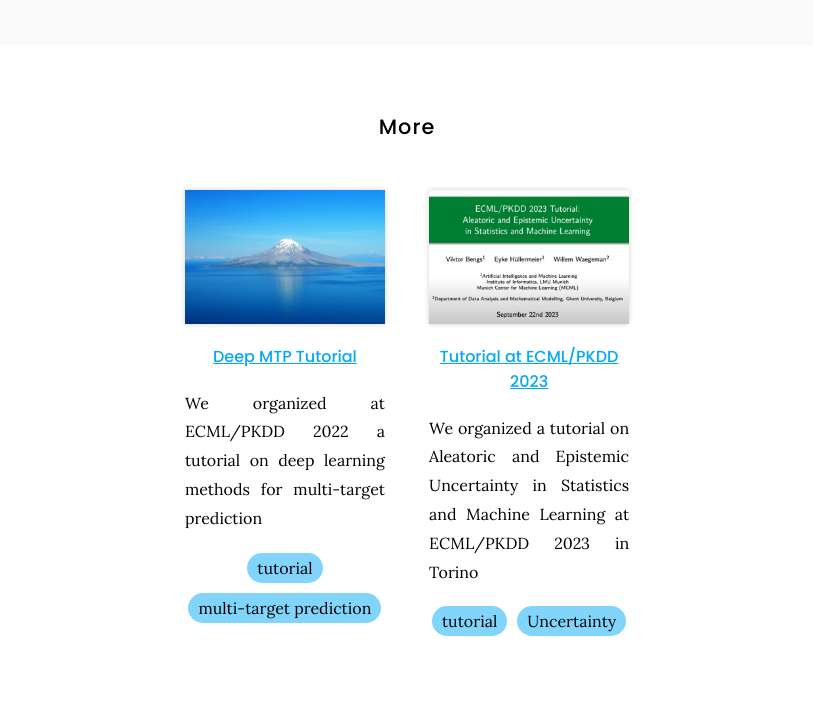
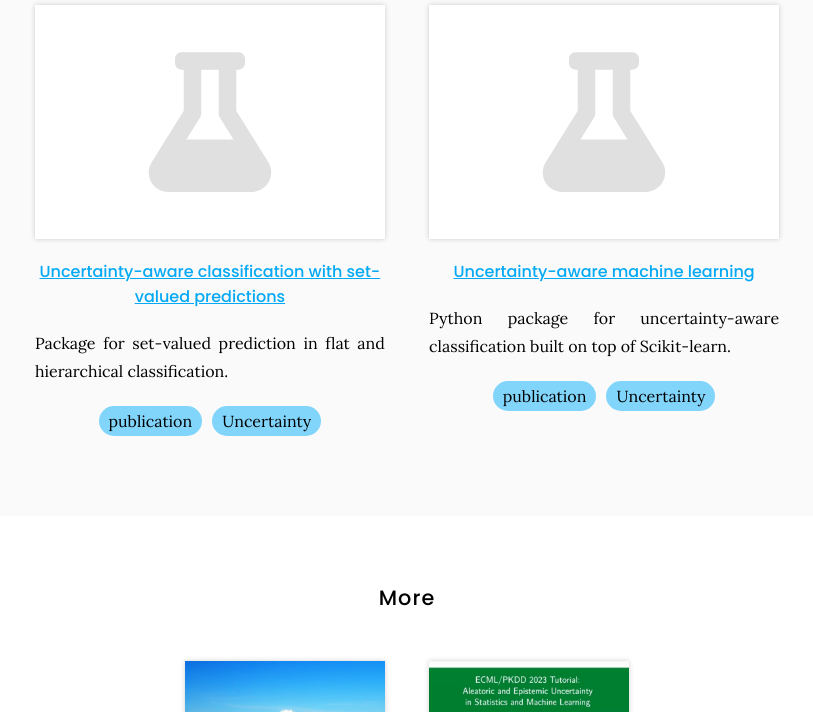
Before and after one commit to willemwaegeman/bioml, a Jekyll site: the page built from tools/index.md, in a window 1280 px wide and 900 px high, scrolled down 1000 px, cut to the strip 0-712 px from the top of the window. Shown: the whole strip, without its empty margins (233-1046 px from the left). Built offline with Jekyll 4.4.1, drawn with Linux system fonts in a browser that asks for light colours.

Commit message:
Update tools.yaml
new packages developed by Thomas

```diff
--- a/_data/tools.yaml
+++ b/_data/tools.yaml
@@ -19,6 +19,22 @@
     - genomics
     - transformers
 
+- title: Uncertainty-aware classification with set-valued predictions
+  group: featured
+  link: https://github.com/tfmortie/setvaluedprediction
+  description: Package for set-valued prediction in flat and hierarchical classification.
+  tags:
+    - publication
+    - Uncertainty
+
+- title: Uncertainty-aware machine learning
+  group: featured
+  link: https://github.com/tfmortie/uaml
+  description: Python package for uncertainty-aware classification built on top of Scikit-learn.
+  tags:
+    - publication
+    - Uncertainty
+
 - title: Deep MTP Tutorial
   group: more
   image: images/photo.jpg
```
